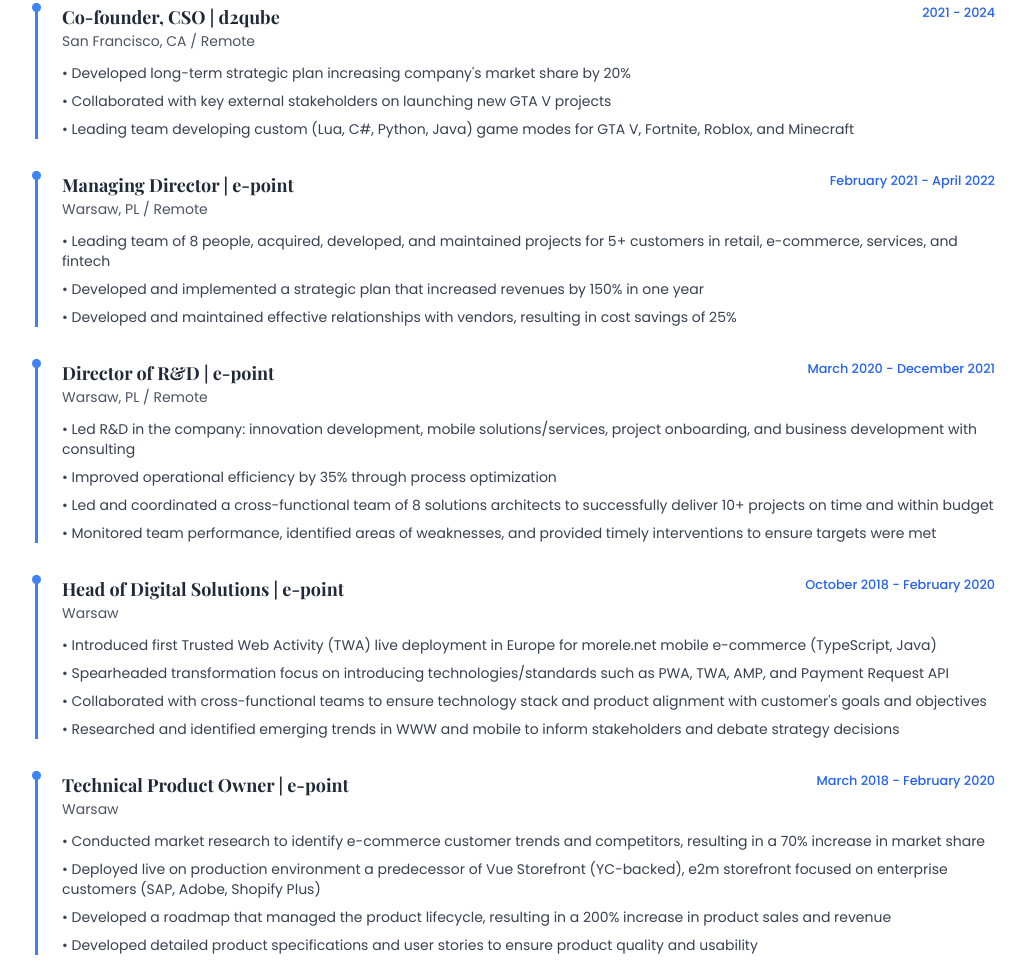
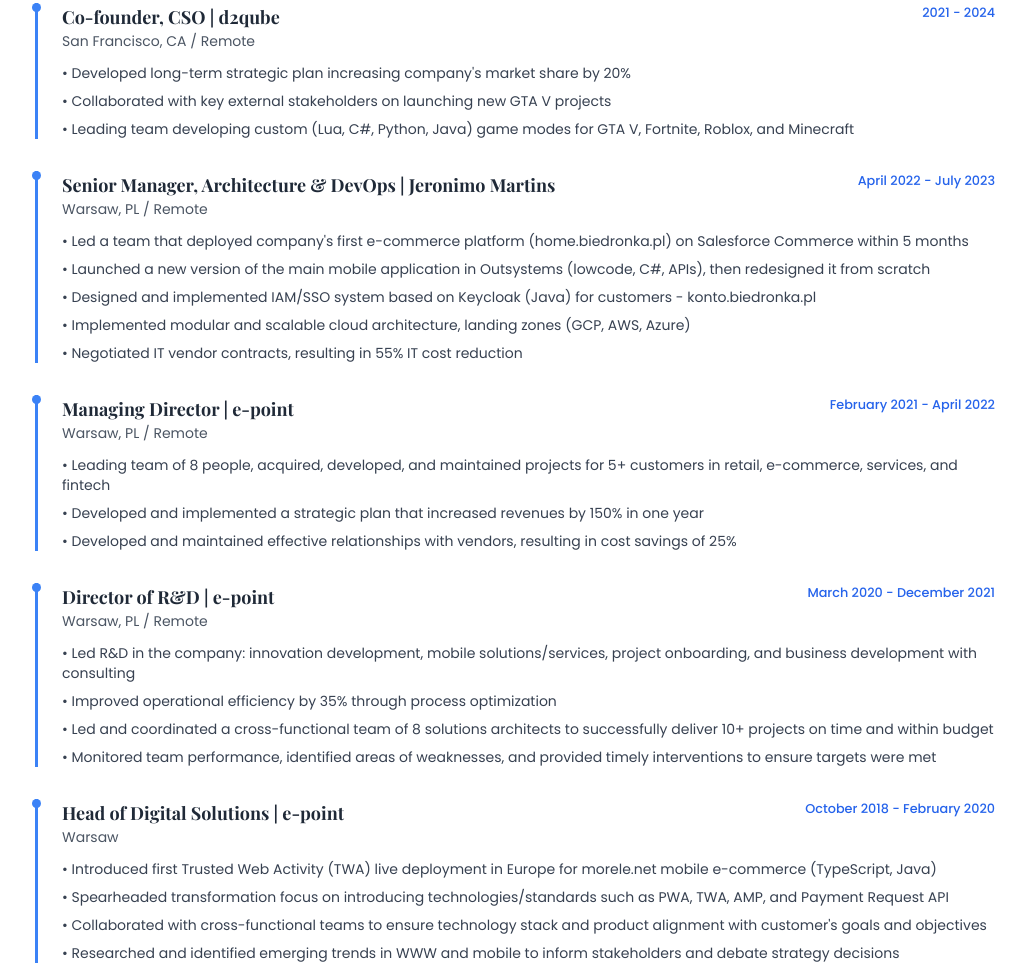
Before and after one commit to msk-one/aboutme, a plain HTML site: page index.html in a window 1280 px wide. Shown: the part 1114-2082 px from the top of the page, without its empty margins (125-1151 px from the left). Drawn offline with nearby package versions, Linux system fonts and the light colour scheme.

Commit message:
Update index.html

```diff
--- a/index.html
+++ b/index.html
@@ -181,6 +181,21 @@
                 <li>• Developed long-term strategic plan increasing company's market share by 20%</li>
                 <li>• Collaborated with key external stakeholders on launching new GTA V projects</li>
                 <li>• Leading team developing custom (Lua, C#, Python, Java) game modes for GTA V, Fortnite, Roblox, and Minecraft</li>
+            </ul>
+        </div>
+
+        <div class="experience-card">
+            <div class="flex justify-between items-start">
+                <h3 class="text-lg font-bold text-gray-800">Senior Manager, Architecture & DevOps | Jeronimo Martins</h3>
+                <span class="text-blue-600 font-medium">April 2022 - July 2023</span>
+            </div>
+            <p class="text-sm text-gray-600 mb-3">Warsaw, PL / Remote</p>
+            <ul class="space-y-2 text-gray-700 text-sm">
+                <li>• Led a team that deployed company's first e-commerce platform (home.biedronka.pl) on Salesforce Commerce within 5 months</li>
+                <li>• Launched a new version of the main mobile application in Outsystems (lowcode, C#, APIs), then redesigned it from scratch</li>
+                <li>• Designed and implemented IAM/SSO system based on Keycloak (Java) for customers - konto.biedronka.pl</li>
+                <li>• Implemented modular and scalable cloud architecture, landing zones (GCP, AWS, Azure)</li>
+                <li>• Negotiated IT vendor contracts, resulting in 55% IT cost reduction</li>
             </ul>
         </div>
 
```
